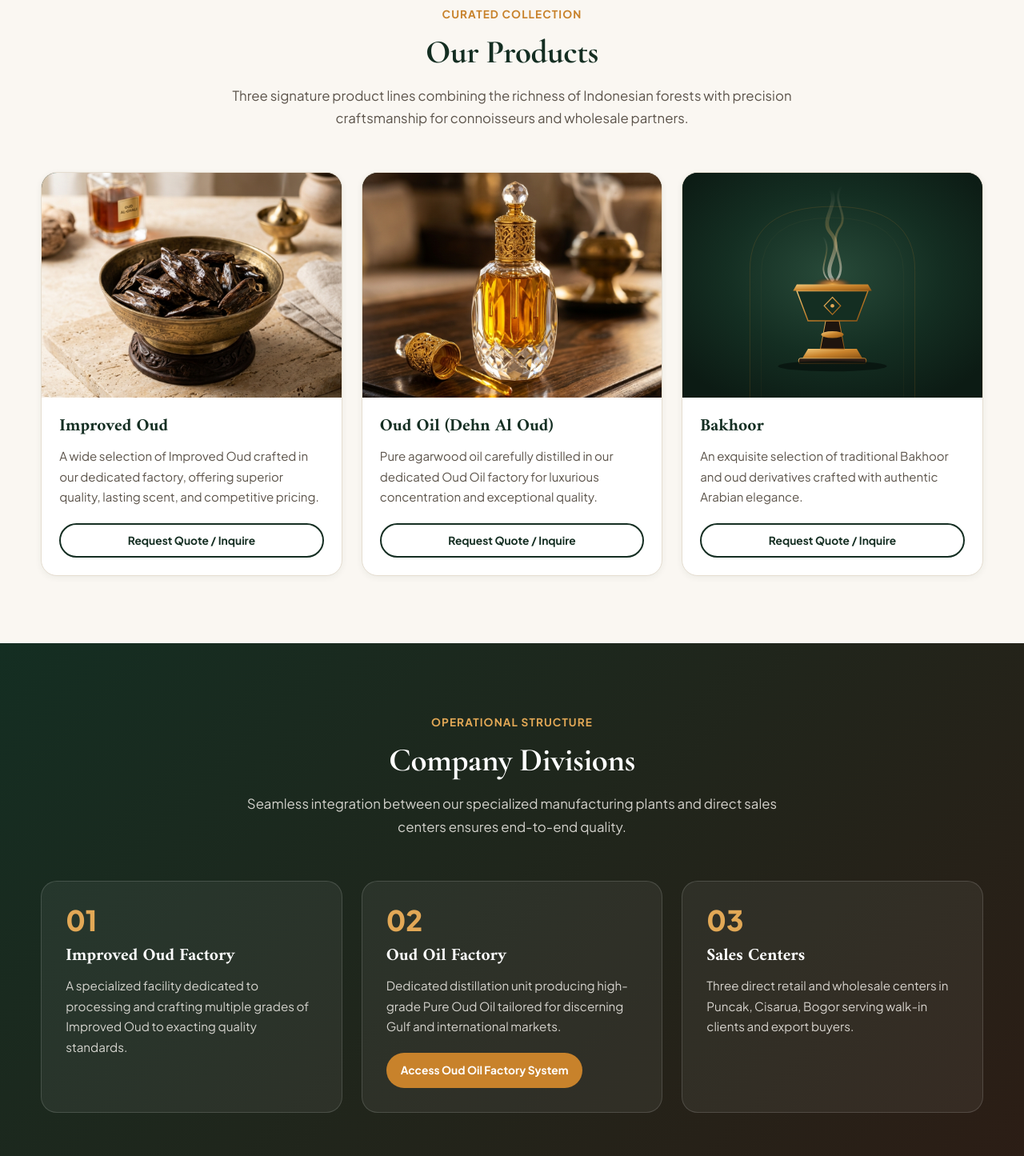
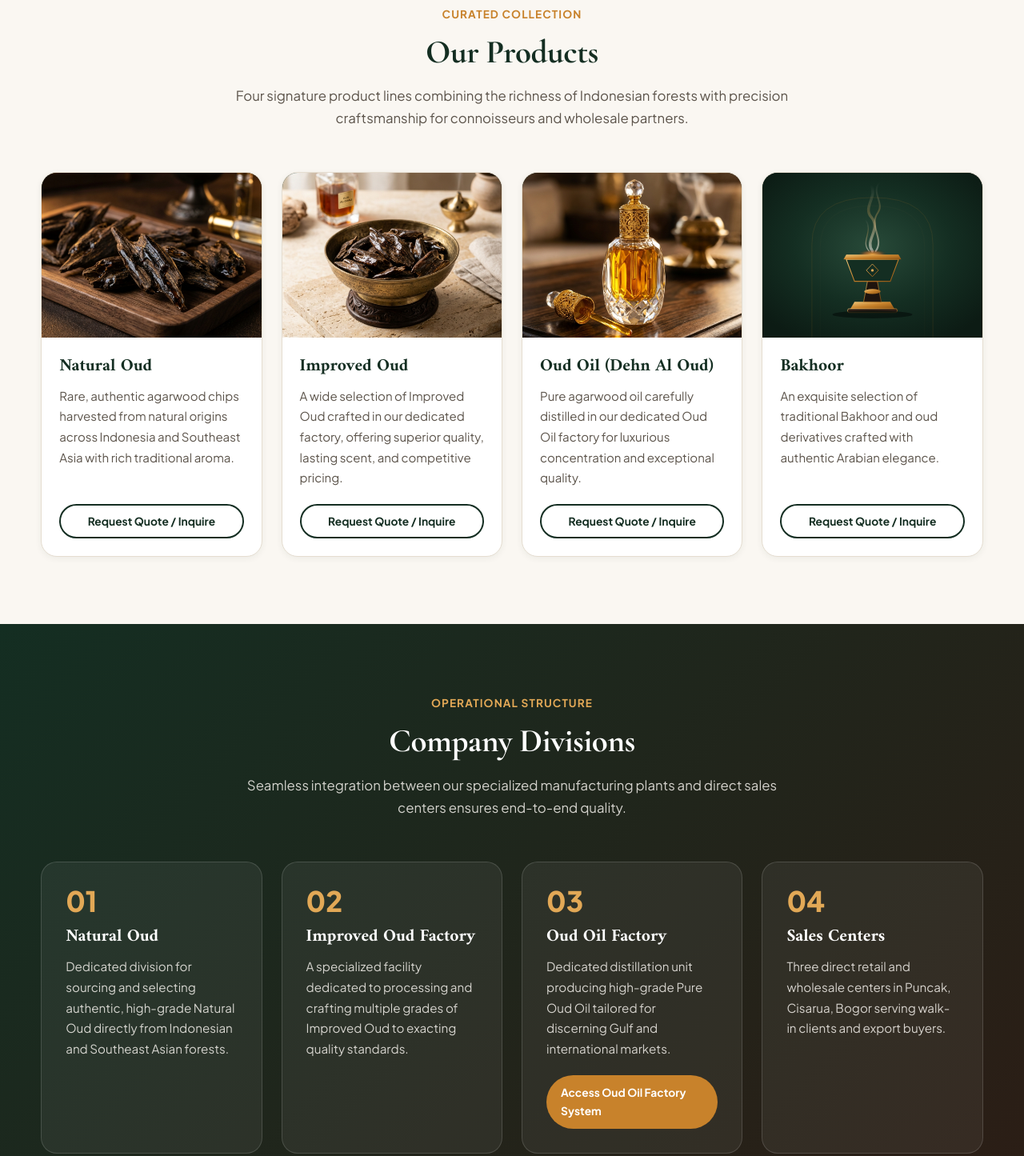
Before and after one commit to Almidyaf/almidyaf, a plain HTML site: page index.html in a window 1280 px wide. Shown: the part 2395-3840 px from the top of the page at 80% size. Drawn offline with nearby package versions, Linux system fonts and the light colour scheme.

Commit message:
feat: add Natural Oud as first company division and restore Natural Oud product

```diff
--- a/css/styles.css
+++ b/css/styles.css
@@ -603,7 +603,7 @@ img {
 /* Products */
 .products-grid {
   display: grid;
-  grid-template-columns: repeat(3, 1fr);
+  grid-template-columns: repeat(4, 1fr);
   gap: 24px;
 }
 
@@ -665,7 +665,7 @@ img {
 /* Divisions */
 .divisions-grid {
   display: grid;
-  grid-template-columns: repeat(3, 1fr);
+  grid-template-columns: repeat(4, 1fr);
   gap: 24px;
 }
 
@@ -996,7 +996,8 @@ html[dir="rtl"] .toast.show {
 
 /* Responsive */
 @media (max-width: 1080px) {
-  .products-grid {
+  .products-grid,
+  .divisions-grid {
     grid-template-columns: repeat(2, 1fr);
   }
   .nav-links {
--- a/js/main.js
+++ b/js/main.js
@@ -54,6 +54,7 @@
     if (!grid) return;
 
     const imageMap = {
+      'natural-oud': 'assets/product-natural-oud.jpg',
       'improved-oud': 'assets/product-improved-oud.jpg',
       'oud-oil': 'assets/product-oud-oil.jpg',
       'bakhoor': 'assets/product-bakhoor.svg'
--- a/js/translations.js
+++ b/js/translations.js
@@ -65,9 +65,15 @@ const translations = {
     products: {
       eyebrow: "تشكيلتنا المختارة",
       title: "منتجاتنا",
-      subtitle: "نقدم ثلاثة خطوط رئيسية تجمع بين أصالة الغابات الإندونيسية ودقة التصنيع لتلبية تطلعات عشاق العود وتجار الجملة.",
+      subtitle: "نقدم أربعة خطوط رئيسية تجمع بين أصالة الغابات الإندونيسية ودقة التصنيع لتلبية تطلعات عشاق العود وتجار الجملة.",
       inquireBtn: "اطلب استفسار / عرض سعر",
       items: [
+        {
+          id: "natural-oud",
+          title: "العود الطبيعي",
+          desc: "أجود كسر العود الطبيعي المستخرجة من مصادره الأصيلة في غابات إندونيسيا وجنوب شرق آسيا بنفحاته التراثية النقية.",
+          waText: "السلام عليكم، أرغب في الاستفسار عن العود الطبيعي من شركة المضياف."
+        },
         {
           id: "improved-oud",
           title: "العود المحسن",
@@ -95,18 +101,23 @@ const translations = {
       items: [
         {
           num: "01",
+          title: "العود الطبيعي",
+          desc: "قسم متخصص في انتقاء وتوفير أجود أنواع العود الطبيعي مباشرة من مصادره الأصيلة في غابات إندونيسيا وجنوب شرق آسيا."
+        },
+        {
+          num: "02",
           title: "مصنع العود المحسن",
           desc: "منشأة متخصصة لإنتاج وتجهيز العود المحسن بمختلف درجاته وفق معايير جودة صارمة وبأسعار تنافسية."
         },
         {
-          num: "02",
+          num: "03",
           title: "مصنع دهن العود",
           desc: "وحدة تقطير واستخلاص مخصصة لإنتاج دهن العود بجودة ممتازة وثبات فائق يلبي متطلبات السوق الخليجية.",
           ctaText: "دخول نظام مصنع دهن العود",
           ctaUrl: "https://duhn.almidyaf.com/login"
         },
         {
-          num: "03",
+          num: "04",
           title: "مراكز المبيعات",
           desc: "ثلاثة مراكز بيع مباشرة في منطقة بونشاك (Cisarua, Bogor) لخدمة الزوار وتجار الجملة والتصدير."
         }
@@ -226,9 +237,15 @@ const translations = {
     products: {
       eyebrow: "Koleksi Pilihan",
       title: "Produk Kami",
-      subtitle: "Tiga lini produk utama yang memadukan kekayaan hutan Indonesia dengan ketelitian produksi untuk memenuhi kebutuhan pecinta gaharu dan importir.",
+      subtitle: "Empat lini produk utama yang memadukan kekayaan hutan Indonesia dengan ketelitian produksi untuk memenuhi kebutuhan pecinta gaharu dan importir.",
       inquireBtn: "Tanya / Minta Penawaran",
       items: [
+        {
+          id: "natural-oud",
+          title: "Gaharu Alami (Natural Oud)",
+          desc: "Kayu gaharu alami pilihan dari hutan Indonesia dan Asia Tenggara dengan aroma klasik yang murni dan autentik.",
+          waText: "Halo Almedyaf, saya ingin menanyakan informasi mengenai produk Gaharu Alami (Natural Oud)."
+        },
         {
           id: "improved-oud",
           title: "Gaharu Olahan (Improved Oud)",
@@ -256,18 +273,23 @@ const translations = {
       items: [
         {
           num: "01",
+          title: "Gaharu Alami (Natural Oud)",
+          desc: "Divisi khusus pengadaan dan seleksi kayu gaharu alami berkualitas terbaik langsung dari sumber aslinya di hutan Indonesia dan Asia Tenggara."
+        },
+        {
+          num: "02",
           title: "Pabrik Gaharu Olahan",
           desc: "Fasilitas produksi khusus untuk pengolahan gaharu berbagai grade dengan standar mutu tinggi dan harga bersaing."
         },
         {
-          num: "02",
+          num: "03",
           title: "Pabrik Minyak Gaharu",
           desc: "Unit penyulingan khusus yang menghasilkan minyak gaharu (Dehn Al Oud) berkualitas unggul untuk pasar domestik dan ekspor.",
           ctaText: "Masuk Sistem Pabrik Minyak Gaharu",
           ctaUrl: "https://duhn.almidyaf.com/login"
         },
         {
-          num: "03",
+          num: "04",
           title: "Pusat Penjualan",
           desc: "Tiga gerai penjualan resmi di kawasan Puncak, Cisarua, Bogor untuk melayani pelanggan langsung maupun grosir."
         }
@@ -387,9 +409,15 @@ const translations = {
     products: {
       eyebrow: "Curated Collection",
       title: "Our Products",
-      subtitle: "Three signature product lines combining the richness of Indonesian forests with precision craftsmanship for connoisseurs and wholesale partners.",
+      subtitle: "Four signature product lines combining the richness of Indonesian forests with precision craftsmanship for connoisseurs and wholesale partners.",
       inquireBtn: "Request Quote / Inquire",
       items: [
+        {
+          id: "natural-oud",
+          title: "Natural Oud",
+          desc: "Rare, authentic agarwood chips harvested from natural origins across Indonesia and Southeast Asia with rich traditional aroma.",
+          waText: "Hello Almedyaf, I would like to inquire about your Natural Oud products."
+        },
         {
           id: "improved-oud",
           title: "Improved Oud",
@@ -417,18 +445,23 @@ const translations = {
       items: [
         {
           num: "01",
+          title: "Natural Oud",
+          desc: "Dedicated division for sourcing and selecting authentic, high-grade Natural Oud directly from Indonesian and Southeast Asian forests."
+        },
+        {
+          num: "02",
           title: "Improved Oud Factory",
           desc: "A specialized facility dedicated to processing and crafting multiple grades of Improved Oud to exacting quality standards."
         },
         {
-          num: "02",
+          num: "03",
           title: "Oud Oil Factory",
           desc: "Dedicated distillation unit producing high-grade Pure Oud Oil tailored for discerning Gulf and international markets.",
           ctaText: "Access Oud Oil Factory System",
           ctaUrl: "https://duhn.almidyaf.com/login"
         },
         {
-          num: "03",
+          num: "04",
           title: "Sales Centers",
           desc: "Three direct retail and wholesale centers in Puncak, Cisarua, Bogor serving walk-in clients and export buyers."
         }
```
